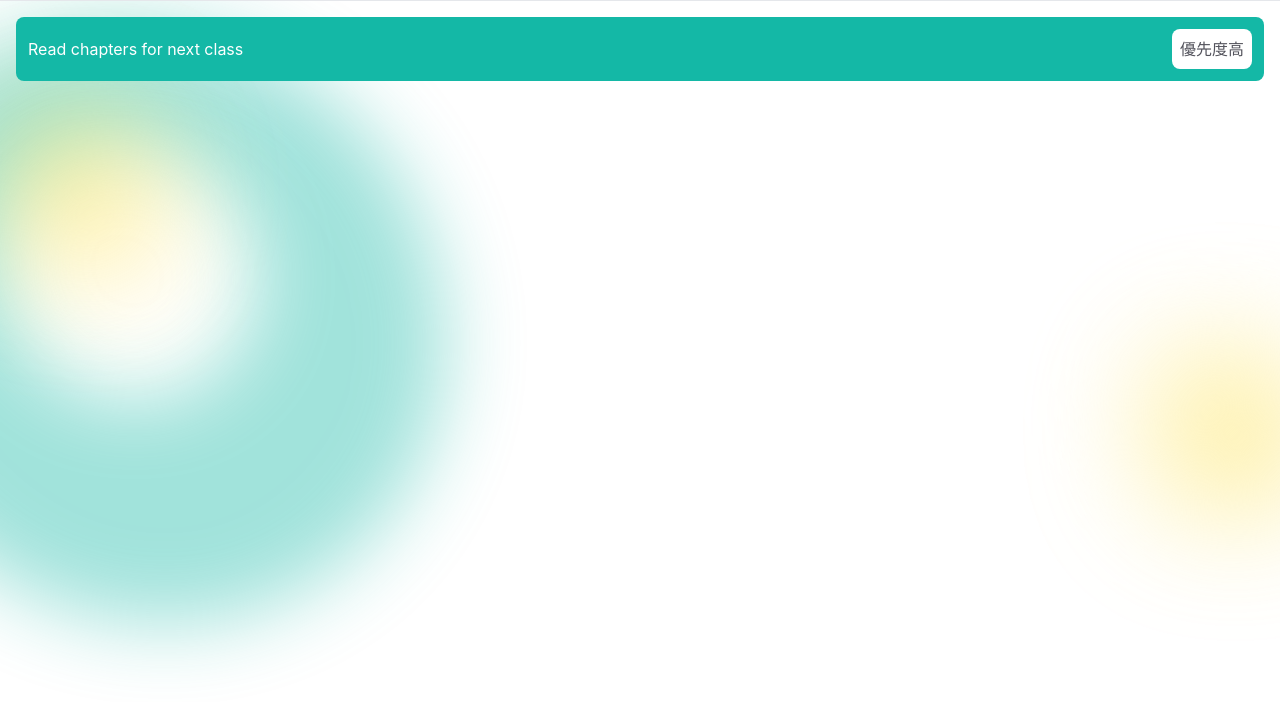
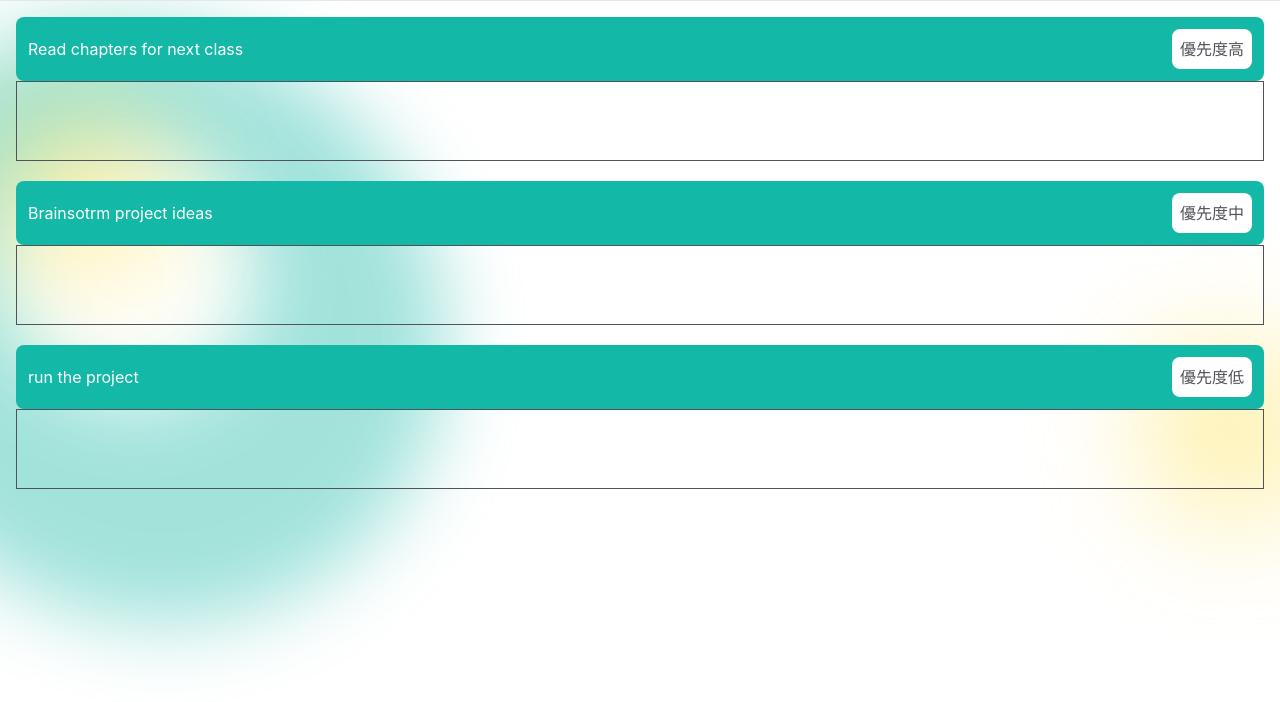
Before and after one commit to alphatero/f2e_scrum_frontend, a React (Create React App) app: page /dnd in a window 1280 px wide. Shown: the top 702 px of the page. Built offline with nearby package versions, Linux system fonts and the light colour scheme.

Commit message:
feat: drop test console.log ok

```diff
--- a/src/components/exam/TaskItem.jsx
+++ b/src/components/exam/TaskItem.jsx
@@ -1,18 +1,18 @@
 import clsx from 'clsx';
-import { useDrag } from 'react-dnd';
+import { useDrag, useDrop } from 'react-dnd';
 import { ItemTypes } from '../../constants/dnd';
 
 export function TaskItem({ task }) {
   // const { title, priority, point } = props;
   const {
-    id: taskId, title, priority = null, point = null, seq: taskSeq,
+    id, title, priority = null, point = null, seq,
   } = task;
   const mark = (priority || point);
 
-  // 用useDrag定義拖曳行為: 陣列的第一個元素用於蒐集拖曳狀態的屬性
+  // 用 useDrag 定義拖曳行為: 陣列的第一個元素用於蒐集拖曳狀態的屬性
   const [{ isDragging }, drag] = useDrag({
     type: ItemTypes.TASKITEM,
-    item: () => ({ taskId, taskSeq }),
+    item: () => ({ taskId: id, taskSeq: seq }),
 
     // 蒐集狀態
     collect: (monitor) => ({
@@ -20,8 +20,18 @@ export function TaskItem({ task }) {
     }),
   });
 
+  // 用 useDrop 定義拖放區
+  const [, drop] = useDrop({
+    accept: ItemTypes.TASKITEM,
+    // 這裡可以取得拖曳物件的 item 屬性，就是在useDrag中設定的 item
+    drop: (item) => {
+      // 制定拖放後的動作
+      console.log('Drop on todo', item); // eslint-disable-line no-console
+    },
+  });
+
   return (
-    <div ref={drag}>
+    <div ref={drag} style={{ opacity: isDragging ? 0.5 : 1 }}>
 
       <div className={clsx(
         'grid grid-cols-4 gap-2',
@@ -49,6 +59,9 @@ export function TaskItem({ task }) {
         </div>
       </div>
 
+      <div ref={drop} className="border border-zinc-600 h-20">
+        {/* place here */}
+      </div>
     </div>
   );
 }
--- a/src/views/exam/DndSample.jsx
+++ b/src/views/exam/DndSample.jsx
@@ -1,8 +1,10 @@
 // import clsx from 'clsx';
 // import { useState } from 'react';
+// import { DndProvider } from 'react-dnd';
 import { DndProvider } from 'react-dnd';
 import { HTML5Backend } from 'react-dnd-html5-backend';
 import { TaskItem } from '../../components/exam';
+// import { ItemTypes } from '../../constants/dnd';
 
 function DndSample() {
   const tasks = [
@@ -26,11 +28,27 @@ function DndSample() {
     },
   ];
 
+  // 用 useDrop 定義拖放區
+  // const [, drop] = useDrop({
+  //   accept: ItemTypes.TASKITEM,
+  //   // 這裡可以取得拖曳物件的 item 屬性，就是在useDrag中設定的 item
+  //   drop: (item) => {
+  //     // 制定拖放後的動作
+  //     console.log('Drop on todo', item); // eslint-disable-line no-console
+  //   },
+  // });
+
   return (
     <DndProvider backend={HTML5Backend}>
       <div className="p-4 space-y-5">
-        <TaskItem key={tasks[0].id} task={tasks[0]} />
+        {
+          tasks.map((task) => (
+            <TaskItem key={task.id} task={task} />
+          ))
+        }
+
       </div>
+
     </DndProvider>
 
   // <DndProvider>
```
